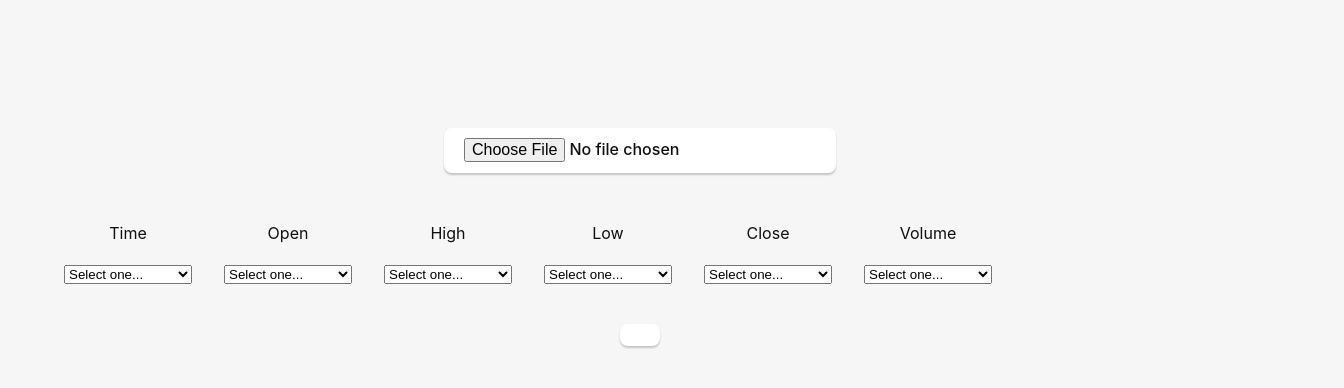
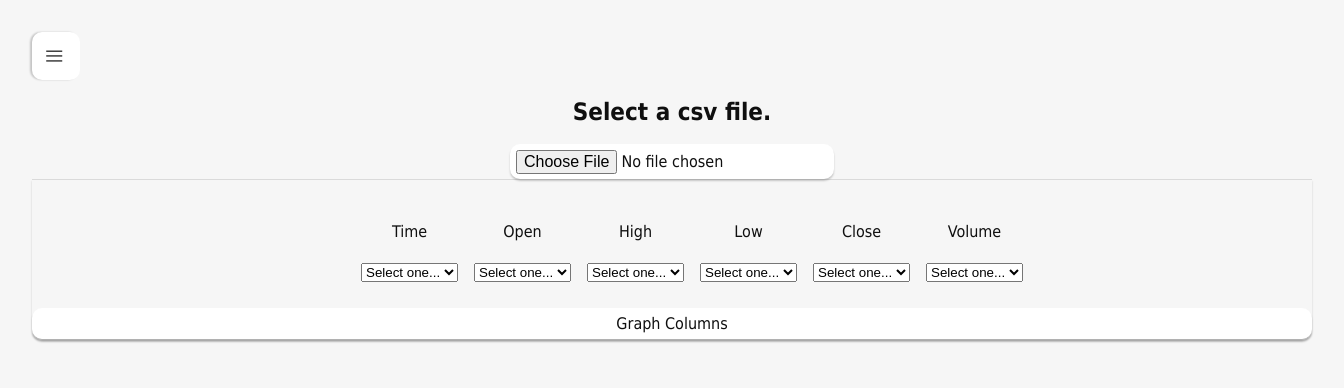
Before and after one commit to Lyn-don/technical-graphing-tool, a React (Vite) app: page / in a window 1280 px wide. Shown: the top 388 px of the page, 1344 px wide, since content can reach past the window. Built offline with nearby package versions, Linux system fonts and the light colour scheme.

Commit message:
improved the speed of file retrival and allowed for larger files to be parsed

```diff
--- a/src/App.css
+++ /dev/null
@@ -1,20 +0,0 @@
-select{
-	width: 8rem;
-
-}
-
-/*list*/
-ul{
-	display: flex;
-	list-style: none;
-
-}
-
-li{
-	padding: 1rem;
-}
-
-.graph{
-	width: 40rem;
-
-}
--- a/src/App.tsx
+++ b/src/App.tsx
@@ -1,25 +1,31 @@
-import { useState,useRef,useEffect } from "react";
+import { useState, useRef, useEffect } from "react";
 //import as papa * from "papaparse"
 //import { invoke } from "@tauri-apps/api/tauri";
-import "./App.css";
+
 import ImportUserFile from "./components/ImportUserFile";
 import CandleStickGraph from "./components/CandleStickGraph";
-import SelectColumns from "./components/SelectColumns"
+import SelectColumns from "./components/SelectColumns";
 
+import "./styles/App.css";
 function App() {
-	const [fileData,setFileData] = useState<object>([])
-	const [selectedData,setSelectedData] = useState([])
-	const [message,setMessage] = useState<string>("")
-	console.log(fileData);
+  const [fileData, setFileData] = useState<object>([]);
+  const [selectedData, setSelectedData] = useState([]);
+  const [message, setMessage] = useState<string>("Select a csv file.");
+  const appRef = useRef<HTMLDivElement>(null);
   return (
-    <div className="container">
-    	<h2>{message}</h2>
-    	<ImportUserFile setFileData={setFileData} setMessage={setMessage}/>
-	<SelectColumns data={fileData} setData={setSelectedData}/>
-	{/*(selectedData.length > 1) ? <CandleStickGraph data={selectedData}/> : null*/}
-	<CandleStickGraph data={selectedData}/>
-
-   </div>
+    <div ref={appRef} className="container">
+      <button className="menu-button" onClick={(e) => {}}>
+        |||
+      </button>
+      <div className="menu">
+        {" "}
+        <h2>{message}</h2>
+        <ImportUserFile setFileData={setFileData} setMessage={setMessage} />
+        <SelectColumns data={fileData} setData={setSelectedData} />
+      </div>
+      {/*(selectedData.length > 1) ? <CandleStickGraph data={selectedData}/> : null
+		<CandleStickGraph data={selectedData}/>*/}
+    </div>
   );
 }
 
--- a/src/components/ImportUserFile.tsx
+++ b/src/components/ImportUserFile.tsx
@@ -1,80 +1,72 @@
-import {useRef,useState,useEffect} from "react"
-import {readString,readRemoteFile} from "react-papaparse"
+import { useRef, useState } from "react";
+import { readString, readRemoteFile, usePapaParse } from "react-papaparse";
+import Papa from "papaparse";
+import { config } from "process";
 
 /*Compont Info:
  *A input component that gets the user csv the data is converted
  *to a array of objects and stored to the pareent useState.
  */
 
+interface Props {
+  setFileData: React.Dispatch<React.SetStateAction<Array<Array<string>>>>;
+  setMessage: React.Dispatch<React.SetStateAction<string>>;
+}
 
-function ImportUserFile({setFileData,setMessage}){
-	const inputFileRef = useRef<HTMLInputElement|null>(null);
+function ImportUserFile({ setFileData, setMessage }: Props) {
+  const inputFileRef = useRef<HTMLInputElement | null>(null);
+  const [rawData, setRawData] = useState([]);
 
-	//convert a csv 2d array to json object
-	function twoDArrayToJson(twoDArray:Array<Array<any>>): Array<object>{
+  function getCsv(file: File) {
+    setMessage("Loading in file...");
 
-		//initize the return array
-		let jsonArray: Array<object> = [];
+    let data: Array<Array<string>> = [];
 
-		//the first element will contain a list of the csv columns
-		let jsonProps: Array<string> = twoDArray[0];
+    //This is the function that reads the csv file
+    //Ignore the warning about the type of the results
+    readRemoteFile(file, {
+      header: true,
+      skipEmptyLines: true,
+      chunkSize: 6000000,
+      worker: true,
 
-		for(let x: number = 1; twoDArray.length > x; x++){
-			let json:object = {};
-			for(let y: number = 0; jsonProps.length > y; y++){
-				//used to select the prop in json object
-				let property: string = jsonProps[y]
-				json[property] = twoDArray[x][y];
-			}
-			jsonArray.push(json);
-		}
-		/*
-		jsonArray = jsonArray.map(
-			function(ja){
-				Moment.locale('en')
-				return {
-					time:Moment(ja[jsonProps[0]]).unix(),
-					value:+ja["Close"]
-				}});
-		*/
-		console.log(jsonArray);
-		return jsonArray.slice(0,100);
-	};
+      chunk: function (results: Papa.ParseResult<Array<string>>) {
+        data.push(...results.data);
 
-	function getCsv(fileDir:File){
-			readRemoteFile(fileDir, {
-      			complete: (results) => {
-				try{
-        	 			setFileData(twoDArrayToJson(results.data));
-					setMessage("Set the columns for the graph.")
-				}catch(err){
-					console.log(err)
-					setMessage("The file has invalied foramt.")
-				}
-      			},
-    		})
-	};
+        setMessage(
+          `Loading file\n${(results.meta.cursor / 1000000).toFixed(1)}/${(
+            file.size / 1000000
+          ).toFixed(1)} MB`
+        );
 
-	return(<div>
-		<input onChange={(e)=>{
-			if(e.target.files && inputFileRef.current){
-				e.preventDefault()
-				let fileSize : number = +e.target.files[0].size
+        if (file.size === results.meta.cursor) {
+          setFileData(data);
+          setMessage("File has been uploaded.");
+        }
+      },
+    });
+  }
 
-				//checks if the file is not larger the 300 megabytes
-				if(fileSize/1000000 < 300){
-					//only run fuction if the file exist
-					getCsv(e.target.files[0]);
-				}else{
-					//tell the user the file is too large
-					inputFileRef.current.value = ""
-					setMessage("The file has to less the 300MB.")
-				}
-			}
-			}}
-			ref={inputFileRef} type="file" id="dataset_file" accept=".csv"/>
+  return (
+    <div>
+      <input
+        onChange={(e) => {
+          if (e.target.files && inputFileRef.current) {
+            e.preventDefault();
+            let fileSize: number = +e.target.files[0].size;
+            console.log(fileSize);
+            //checks if the file is not larger the 300 megabytes
 
-			</div>)
+            getCsv(e.target?.files[0]);
+          }
+        }}
+        ref={inputFileRef}
+        type="file"
+        id="dataset_file"
+        accept=".csv"
+      />
+    </div>
+  );
 }
 
 export default ImportUserFile;
--- a/src/components/SelectColumns.tsx
+++ b/src/components/SelectColumns.tsx
@@ -1,150 +1,166 @@
-import {useEffect,useState} from "react"
-import Moment from "moment"
+import React, { useEffect, useState } from "react";
+import "../styles/SelectColumns.css";
+interface Ohlcv {
+  time: number | string;
+  open: number | string;
+  high: number | string;
+  low: number | string;
+  close: number | string;
+  volume: number | string;
+}
 
+interface SelectColumns {
+  time: string;
+  open: string;
+  high: string;
+  low: string;
+  close: string;
+  volume: string;
+}
 
-function SelectColumns({data,setData}){
+interface Props {
+  data: Array<Ohlcv>;
+  setData: React.Dispatch<React.SetStateAction<object>>;
+}
 
-	const [columns,setColumns] = useState<object>([]);
+function SelectColumns({ data, setData }: Props) {
+  const [columns, setColumns] = useState<Array<string>>([]);
   //const [graphData,setGraphData] = useState<Array<object>>([])
-	const [selectedColumns,setSelectedColumns] = useState({time:"",open:"",high:"",low:"",close:"",volume:""});
+  const [selectedColumns, setSelectedColumns] = useState<SelectColumns>({
+    time: "",
+    open: "",
+    high: "",
+    low: "",
+    close: "",
+    volume: "",
+  });
 
-
-	useEffect(()=>{
-		if(data.length){
+  useEffect(() => {
+    if (data.length) {
       setColumns(Object.keys(data[0]));
       console.log(columns);
     }
-	},[data])
+  }, [data]);
 
-	return(
-		<div className="select-group">
-				<ul>
+  return (
+    <div className="select-columns">
+      <ul className="select-group">
         <li>
           <p>Time</p>
-						<select  onChange={(e)=>{
+          <select
+            onChange={(e) => {
+              selectedColumns["time"] = e.target.value;
+            }}
+          >
+            <option>Select one...</option>
 
-							selectedColumns["time"] = e.target.value;
-						}}><option>
-								Select one...
-							</option>
-
-							{columns.map((option,index)=>(
-							<option key={index}>
-								{option}
-							</option>)
-						)}
+            {columns.map((option, index) => (
+              <option key={index}>{option}</option>
+            ))}
           </select>
         </li>
         <li>
           <p>Open</p>
-						<select   onChange={(e)=>{
+          <select
+            onChange={(e) => {
               selectedColumns["open"] = e.target.value;
-						}}><option>
-								Select one...
-							</option>
+            }}
+          >
+            <option>Select one...</option>
 
-							{
-							columns.map((option,index)=>(
-							<option key={index}>
-								{option}
-							</option>)
-						)}
+            {columns.map((option, index) => (
+              <option key={index}>{option}</option>
+            ))}
           </select>
         </li>
         <li>
           <p>High</p>
-						<select  onChange={(e)=>{
+          <select
+            onChange={(e) => {
               selectedColumns["high"] = e.target.value;
-						}}><option>
-								Select one...
-							</option>
+            }}
+          >
+            <option>Select one...</option>
 
-							{
-							columns.map((option,index)=>(
-							<option key={index}>
-								{option}
-							</option>)
-						)}
+            {columns.map((option, index) => (
+              <option key={index}>{option}</option>
+            ))}
           </select>
         </li>
         <li>
           <p>Low</p>
-						<select  onChange={(e)=>{
+          <select
+            onChange={(e) => {
               selectedColumns["low"] = e.target.value;
-						}}><option>
-								Select one...
-							</option>
+            }}
+          >
+            <option>Select one...</option>
 
-							{
-							columns.map((option,index)=>(
-							<option key={index}>
-								{option}
-							</option>)
-						)}
+            {columns.map((option, index) => (
+              <option key={index}>{option}</option>
+            ))}
           </select>
         </li>
         <li>
           <p>Close</p>
-						<select  onChange={(e)=>{
+          <select
+            onChange={(e) => {
               selectedColumns["close"] = e.target.value;
-						}}><option>
-								Select one...
-							</option>
+            }}
+          >
+            <option>Select one...</option>
 
-							{
-							columns.map((option,index)=>(
-							<option key={index}>
-								{option}
-							</option>)
-						)}
+            {columns.map((option, index) => (
+              <option key={index}>{option}</option>
+            ))}
           </select>
         </li>
         <li>
           <p>Volume</p>
 
-						<select  onChange={(e)=>{
+          <select
+            onChange={(e) => {
               selectedColumns["volume"] = e.target.value;
-						}}>
-						<option>
-							Select one...
-						</option>
-							{
-							columns.map((option,index)=>(
-							<option key={index}>
-								{option}
-							</option>)
-						)}
+            }}
+          >
+            <option>Select one...</option>
+            {columns.map((option, index) => (
+              <option key={index}>{option}</option>
+            ))}
           </select>
         </li>
       </ul>
-				<button onClick={function(){
-
-				/*setSelectedColumns({time:selectedColumns["time"],
-						open:selectedColumns["open"],
-						high:selectedColumns["high"],
-						low:selectedColumns["low"],
-						close:selectedColumns["close"],
-						volume:selectedColumns["volume"]})
-					console.log(selectedColumns["open"])
-				*/
-					let new_data = data.map(function(item:object){
-
+      <button
+        onClick={function () {
           console.log(selectedColumns);
 
-						return {time:Moment(item[selectedColumns["time"]]).unix(),
-							open:+item[selectedColumns["open"]],
-							high:+item[selectedColumns["high"]],
-							low:+item[selectedColumns["low"]],
-							close:+item[selectedColumns["close"]],
-							volume:+item[selectedColumns["volume"]]}
-					})
+          //get a list of the not used columns
+          let time = data.map(
+            (el) => new Date(el[selectedColumns["time"]]).valueOf() / 1000
+          );
+          let open = data.map((el) => el[selectedColumns["open"]]);
+          let high = data.map((el) => el[selectedColumns["high"]]);
+          let low = data.map((el) => el[selectedColumns["low"]]);
+          let close = data.map((el) => el[selectedColumns["close"]]);
+          let volume = data.map((el) => el[selectedColumns["volume"]]);
 
-					setData(new_data);
-				}}>
+          let testArrays: Array<Array<number | Date>> = [
+            time,
+            open,
+            high,
+            low,
+            close,
+            volume,
+          ];
+          console.log(time);
 
+          setData(data);
+        }}
+      >
+        Graph Columns
       </button>
     </div>
-	)
+  );
 }
 
 export default SelectColumns;
--- a/src/main.tsx
+++ b/src/main.tsx
@@ -2,7 +2,6 @@ import React from "react";
 import ReactDOM from "react-dom/client";
 import App from "./App";
 import "./styles.css";
-
 ReactDOM.createRoot(document.getElementById("root") as HTMLElement).render(
   <React.StrictMode>
     <App />
--- a/src/styles.css
+++ b/src/styles.css
@@ -1,8 +1,20 @@
+body {
+  margin: 0;
+  padding: 0;
+  width: 100%;
+  height: 100%;
+}
+
 :root {
-  font-family: Inter, Avenir, Helvetica, Arial, sans-serif;
+  font-family: Tahoma, Verdana, sans-serif;
   font-size: 16px;
   line-height: 24px;
   font-weight: 400;
+
+  margin: 1em;
+  padding: 1em;
+  width: 100%;
+  height: 100%;
 
   color: #0f0f0f;
   background-color: #f6f6f6;
@@ -16,37 +28,11 @@
 
 .container {
   margin: 0;
-  padding-top: 10vh;
+
   display: flex;
   flex-direction: column;
   justify-content: center;
   text-align: center;
-}
-
-.logo {
-  height: 6em;
-  padding: 1.5em;
-  will-change: filter;
-  transition: 0.75s;
-}
-
-.logo.tauri:hover {
-  filter: drop-shadow(0 0 2em #24c8db);
-}
-
-.row {
-  display: flex;
-  justify-content: center;
-}
-
-a {
-  font-weight: 500;
-  color: #646cff;
-  text-decoration: inherit;
-}
-
-a:hover {
-  color: #535bf2;
 }
 
 h1 {
@@ -55,11 +41,11 @@ h1 {
 
 input,
 button {
-  border-radius: 8px;
+  border-radius: 10px;
   border: 1px solid transparent;
-  padding: 0.6em 1.2em;
+  padding: 0.3em 0.3em;
   font-size: 1em;
-  font-weight: 500;
+  font-weight: 200;
   font-family: inherit;
   color: #0f0f0f;
   background-color: #ffffff;
@@ -72,10 +58,10 @@ button {
 }
 
 button:hover {
-  border-color: #396cd8;
+  border-color: #b4b4b4;
 }
 button:active {
-  border-color: #396cd8;
+  border-color: #b4b4b4;
   background-color: #e8e8e8;
 }
 
@@ -107,3 +93,7 @@ button {
     background-color: #0f0f0f69;
   }
 }
+
+ul {
+  list-style: none;
+}
--- /dev/null
+++ b/src/styles/App.css
@@ -0,0 +1,6 @@
+.menu-button {
+  rotate: 90deg;
+  width: 3em;
+  height: 3em;
+  text-align: center;
+}
--- /dev/null
+++ b/src/styles/SelectColumns.css
@@ -0,0 +1,20 @@
+.select-columns {
+  display: flex;
+  flex-direction: column;
+  justify-content: center;
+  border-top: 1px solid #dadada;
+  border-bottom: 1px solid #dadada;
+  border-bottom-left-radius: 10px;
+  border-bottom-right-radius: 10px;
+  box-shadow: 0 2px 2px rgba(0, 0, 0, 0.2);
+}
+
+.select-group {
+  display: flex;
+  align-items: center;
+  justify-content: center;
+}
+
+.select-group > * {
+  padding: 0.5em;
+}
```
Also changed, not shown: src/components/CandleStickGraph.tsx (+12 -2 lines). Lines whose indentation alone changed are shown as unchanged.
